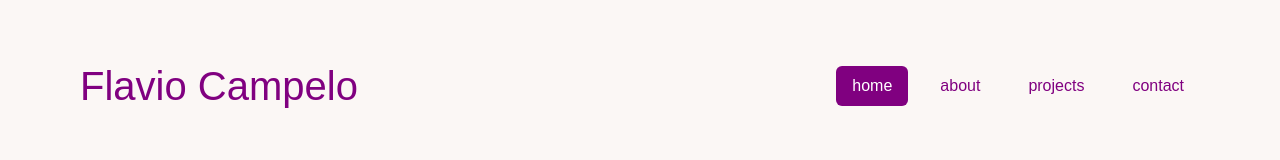
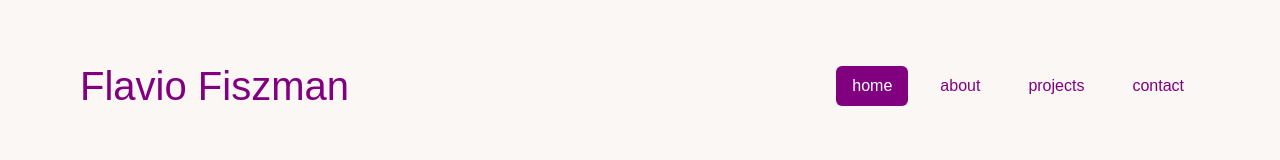
Before and after one commit to gitfla/portfolio, a Vue app: page / in a window 1280 px wide. Shown: the top 160 px of the page. Built offline with nearby package versions, Linux system fonts and the light colour scheme.

Commit message:
change name

```diff
--- a/src/components/MyTabs.vue
+++ b/src/components/MyTabs.vue
@@ -1,9 +1,9 @@
 <template>
   <div class="d-flex bd-highlight">
     <div class="me-auto bd-highlight align-self-center justify-content-center">
-      <h1 class="text-primary">Flavio Campelo</h1>
+      <h1 class="text-primary">Flavio Fiszman</h1>
     </div>
-    <div class="nav nav-pills justify-content-center align-self-center" id="v-pills-tab" role="tablist">
+    <div class="nav nav-pills justify-content-end align-self-center" id="v-pills-tab" role="tablist">
       <a class="nav-link show active ms-3" id="v-pills-home-tab" data-bs-toggle="pill" data-bs-target="#v-pills-home" type="button" role="tab" aria-controls="v-pills-home" aria-selected="false">home</a>
       <a class="nav-link ms-3" id="v-pills-about-tab" data-bs-toggle="pill" data-bs-target="#v-pills-about" type="button" role="tab" aria-controls="v-pills-about" aria-selected="false">about</a>
       <a class="nav-link ms-3" id="v-pills-projects-tab" data-bs-toggle="pill" data-bs-target="#v-pills-projects" type="button" role="tab" aria-controls="v-pills-projects" aria-selected="false">projects</a>
```
